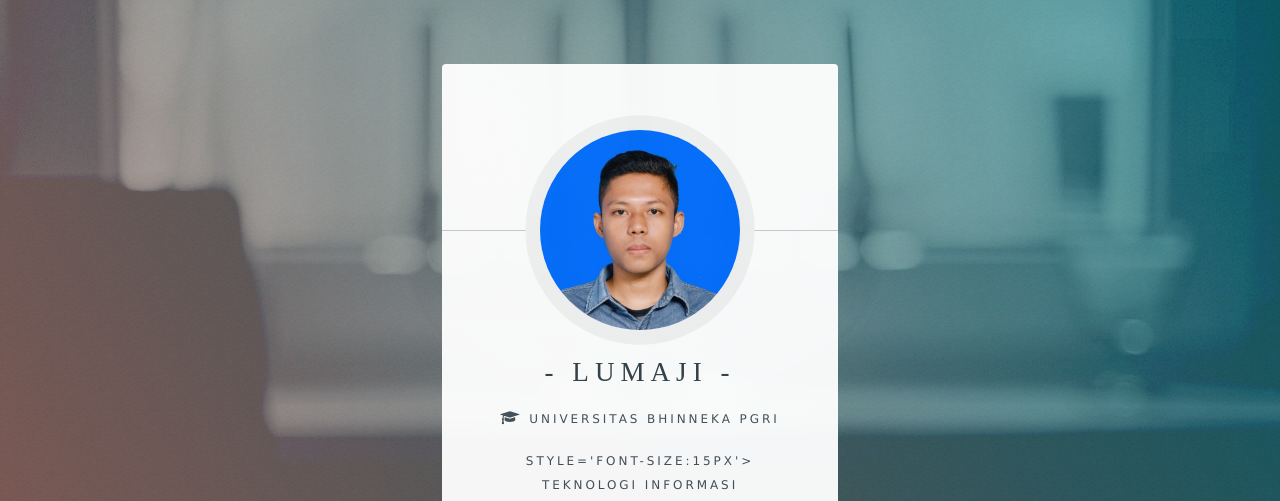
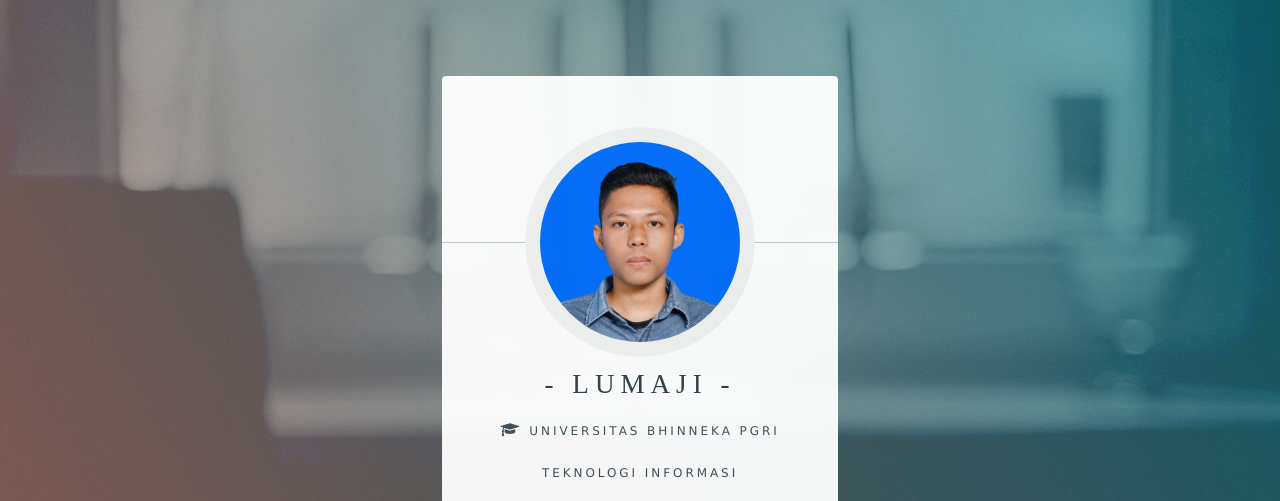
Before and after one commit to lumaji/lumaji.github.io, a plain HTML site: page index.html in a window 1280 px wide. Shown: the top 501 px of the page. Drawn offline with Linux system fonts and the light colour scheme; a web font is replaced by a local one.

Commit message:
Update index.html

```diff
--- a/index.html
+++ b/index.html
@@ -22,8 +22,8 @@
 							<span class="avatar"><img src="images/avatar.jpg" alt="" /></span>
 							<h1>- LUMAJI -</h1>
 
-								<p class="alamat"><i class='fa fa-graduation-cap' style='font-size:15px'></i> Universitas Bhinneka PGRI </td>
-								<p class="alamat"> style='font-size:15px'></i> Teknologi Informasi </td>
+								<p class="alamat"><i class='fa fa-graduation-cap' style='font-size:15px'></i> Universitas Bhinneka PGRI </p>
+								<p class="alamat">Teknologi Informasi </p>
 								<p class="alamat"><i class='fa fa-map-marker' style='font-size:17px'></i>
 									TRENGGALEK</p>
 
```
